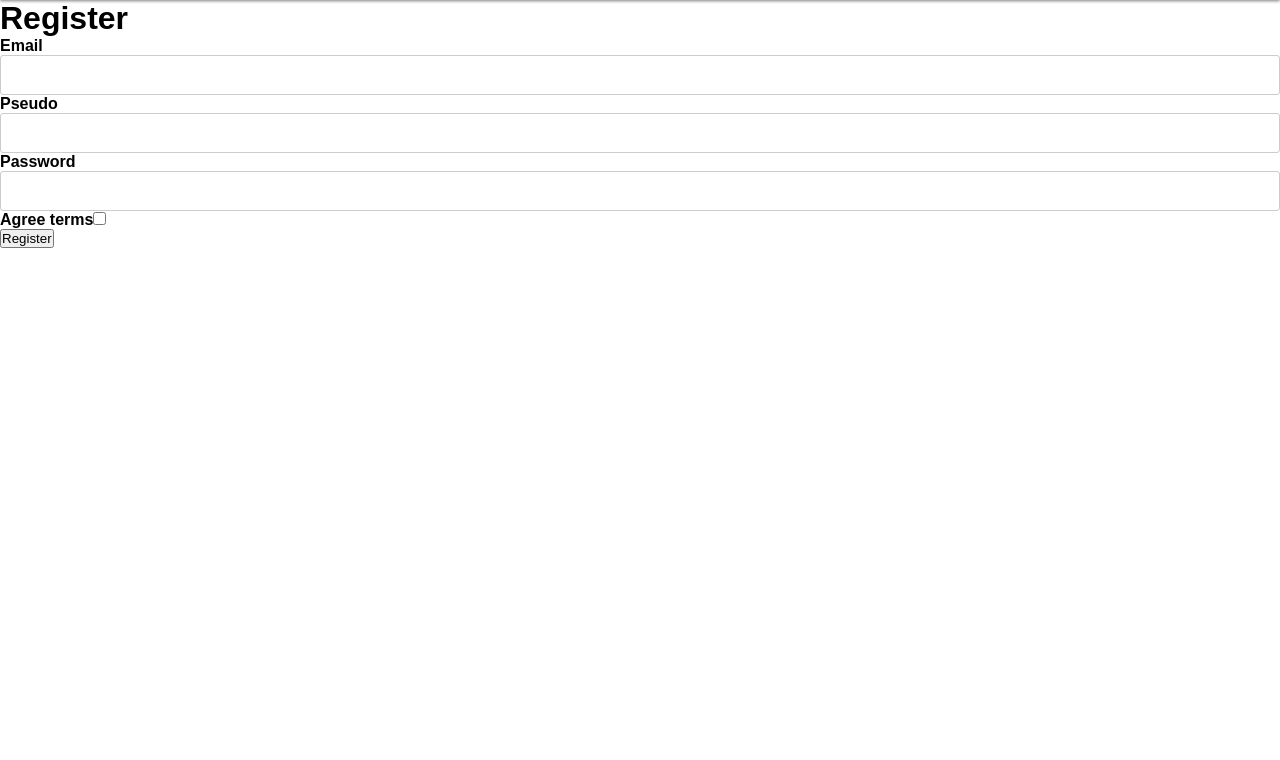
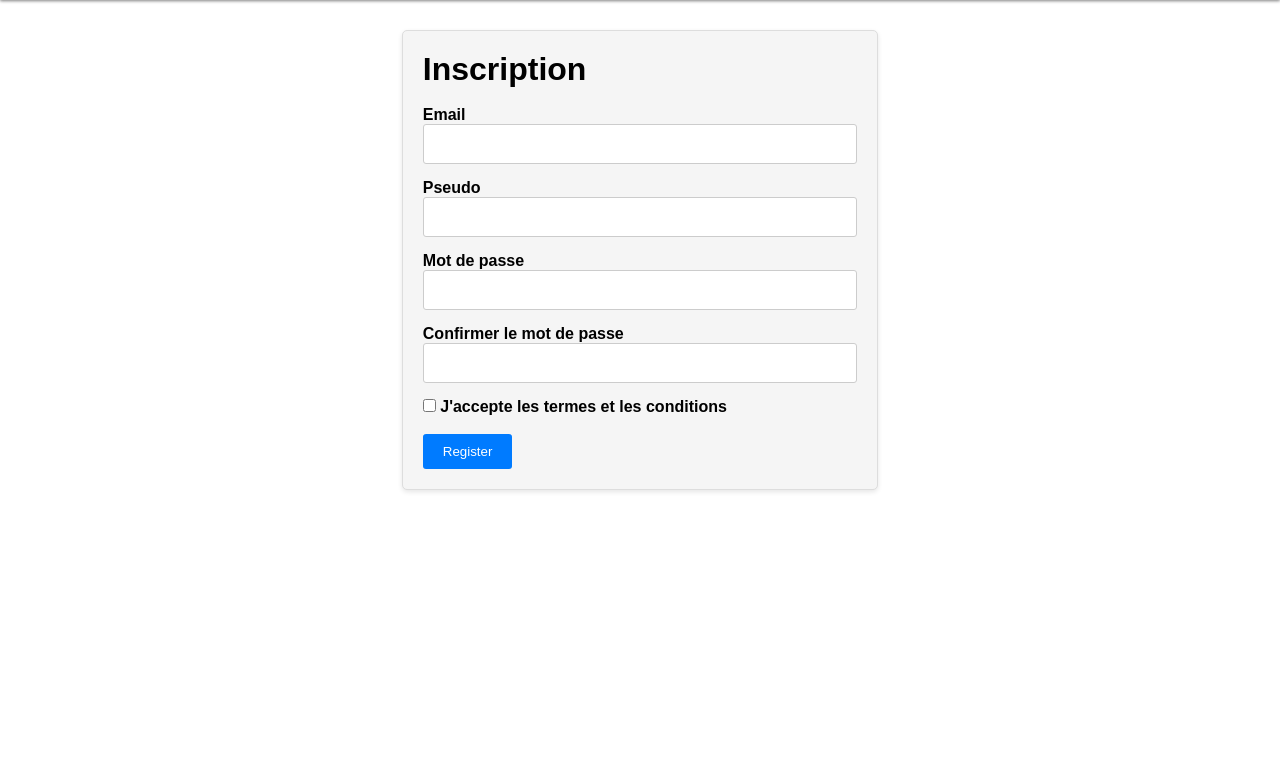
Before and after one commit to euroR67/sessionFormation, a Symfony app: template templates/registration/register.html.twig in a window 1280 px wide. Shown: the part 74-834 px from the top of the page. Run offline with Twig, Linux system fonts and the light colour scheme; the template is opened without the code that fills it, so the values that code supplies are empty; form fields are guessed from the names that the template uses; some libraries are stand-ins or nearby versions.

Commit message:
vue register améliorer

```diff
--- a/public/css/style.css
+++ b/public/css/style.css
@@ -173,7 +173,7 @@ header nav ul li a i{
 
 .container {
     max-width: 500px;
-    margin: 0 auto;
+    margin: 30px auto;
     padding: 20px;
     background-color: #f5f5f5;
     border: 1px solid #ddd;
@@ -380,6 +380,12 @@ main .home-banner {
     border-block: 1px solid #37527639;
 }
 
+.stagiaire-inscrit span {
+    display: flex;
+    gap: 5px;
+    align-items: center;
+}
+
 /* Fin liste modules */
 
 /* Début détail session */
@@ -475,7 +481,7 @@ main .home-banner {
     border-left: 10px solid #00ff00;
 }
 
-.stagiaire {
+.mobile {
     background-color: #0363ca;
     padding: 20px;
     color: #fff;
@@ -844,11 +850,11 @@ header .user a.dark-theme:hover {
 
     /* Détail session */
 
-    .stagiaire {
+    .mobile {
         display: flex;
         width: 100%;
         gap: 20px;
-        padding: 0;
+        padding: 20px;
     }
 
     .stagiaire > div {
@@ -1014,8 +1020,8 @@ header .user a.dark-theme:hover {
 
 @media screen and (min-width: 1400px) {
     .combined {
-        display: initial;
         display: flex;
+        gap: 10px;
     }
 
     .mobile {
--- a/templates/registration/register.html.twig
+++ b/templates/registration/register.html.twig
@@ -1,20 +1,38 @@
 {% extends 'base.html.twig' %}
 
-{% block title %}Register{% endblock %}
+{% block title %}Inscription{% endblock %}
 
 {% block body %}
-    <h1>Register</h1>
+    <div class="wrapper">
+        <div class="container mt-4">
+            <h1>Inscription</h1><br>
 
-    {{ form_errors(registrationForm) }}
+            {{ form_errors(registrationForm) }}
 
-    {{ form_start(registrationForm) }}
-        {{ form_row(registrationForm.email) }}
-        {{ form_row(registrationForm.pseudo) }}
-        {{ form_row(registrationForm.plainPassword, {
-            label: 'Password'
-        }) }}
-        {{ form_row(registrationForm.agreeTerms) }}
+            {{ form_start(registrationForm) }}
+            <div class="form-group">
+                {{ form_label(registrationForm.email) }}
+                {{ form_widget(registrationForm.email, {'attr': {'class': 'form-control'}}) }}
+            </div>
+            <div class="form-group">
+                {{ form_label(registrationForm.pseudo) }}
+                {{ form_widget(registrationForm.pseudo, {'attr': {'class': 'form-control'}}) }}
+            </div>
+            <div class="form-group">
+                {{ form_label(registrationForm.plainPassword.first, 'Mot de passe', {'label_attr': {'class': 'custom-label'}}) }}
+                {{ form_widget(registrationForm.plainPassword.first, {'attr': {'class': 'form-control', 'type': 'password'}}) }}
+            </div>
+            <div class="form-group">
+                {{ form_label(registrationForm.plainPassword.second, 'Confirmer le mot de passe', {'label_attr': {'class': 'custom-label'}}) }}
+                {{ form_widget(registrationForm.plainPassword.second, {'attr': {'class': 'form-control', 'type': 'password'}}) }}
+            </div>
+            <div class="form-check">
+                {{ form_widget(registrationForm.agreeTerms, {'attr': {'class': 'form-check-input'}}) }}
+                {{ form_label(registrationForm.agreeTerms, 'J\'accepte les termes et les conditions', {'label_attr': {'class': 'form-check-label'}}) }}
+            </div><br>
 
-        <button type="submit" class="btn">Register</button>
-    {{ form_end(registrationForm) }}
+            <button type="submit" class="btn btn-primary mt-3">Register</button>
+            {{ form_end(registrationForm) }}
+        </div>
+    </div>
 {% endblock %}
```
Also changed, not shown: templates/session/show.html.twig (+8 -6 lines).
